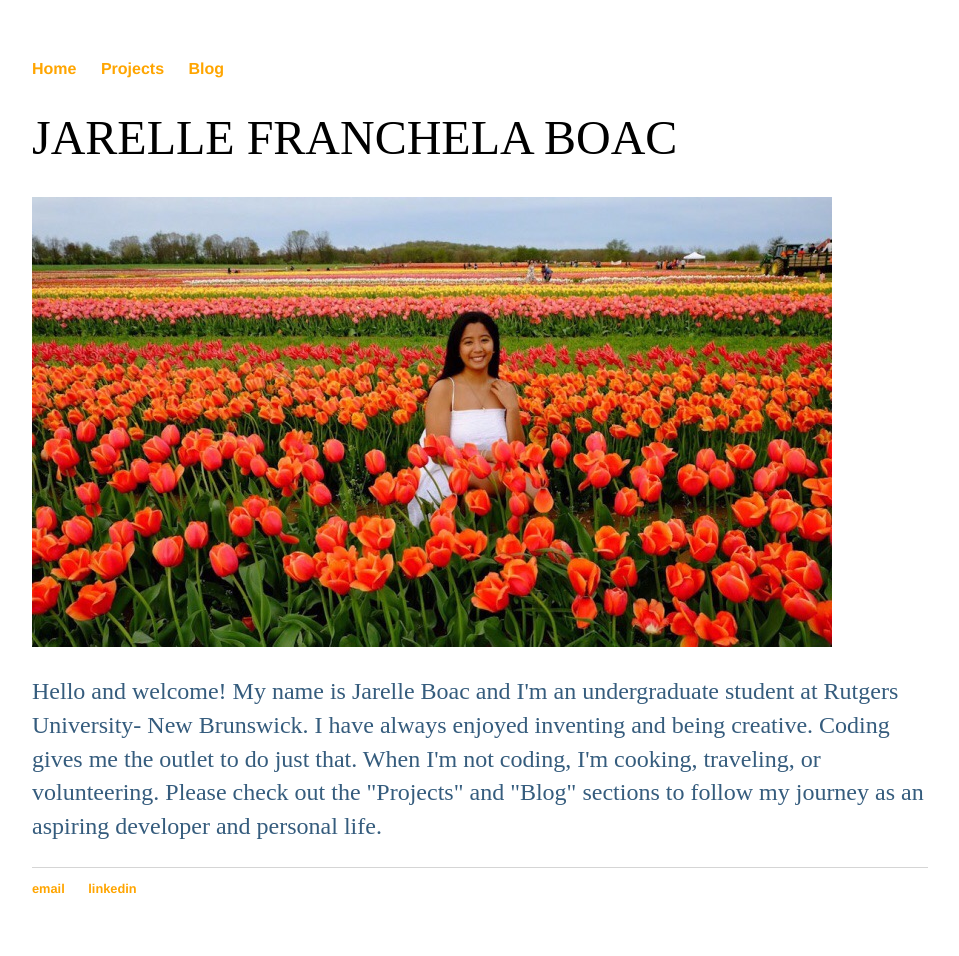
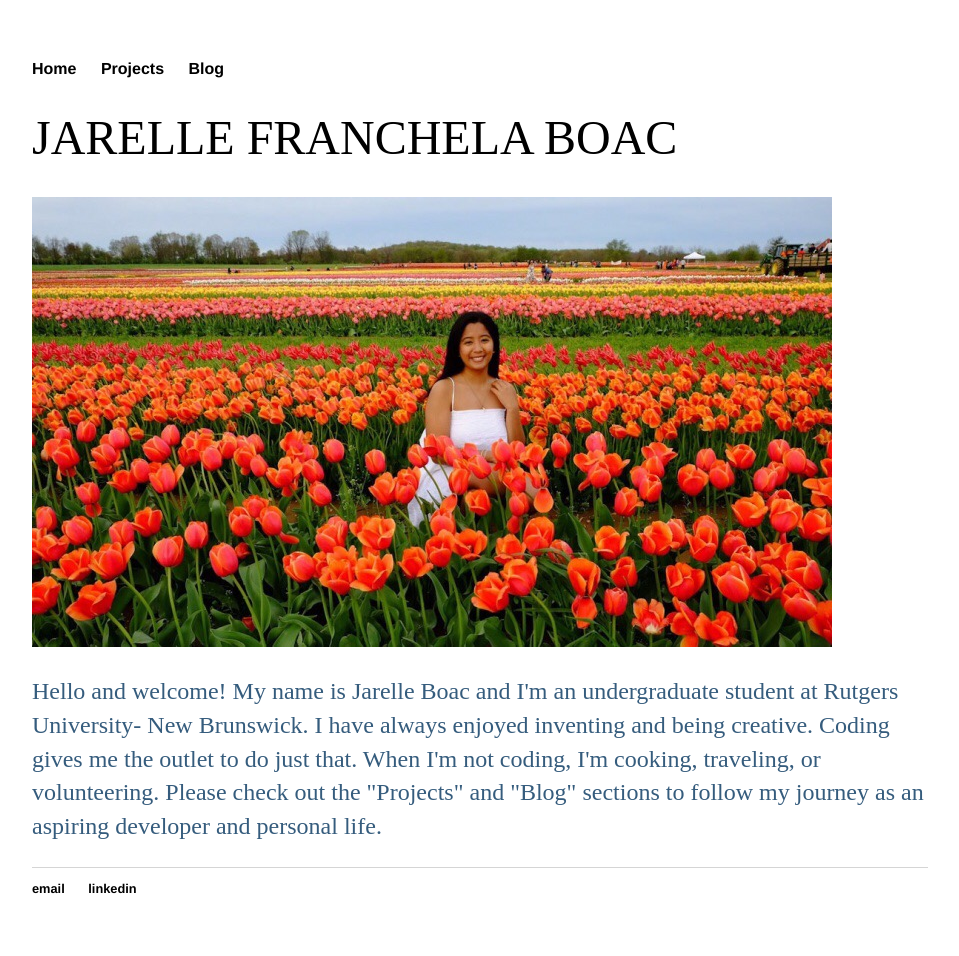
Before and after one commit to jarelle22/jarelleboac.github.io, a Jekyll site: the page built from index.html, in a window 1280 px wide. Shown: the whole page, without its empty margins (160-1119 px from the left). Built offline with Jekyll 4.4.1, drawn with Linux system fonts in a browser that asks for light colours.

Commit message:
change of color again

```diff
--- a/css/main.css
+++ b/css/main.css
@@ -16,7 +16,7 @@ nav ul li, footer ul li {
 }
 a {
     text-decoration: none;
-    color: #FFA500;
+    color: #000000;
 }
 a:hover {
     text-decoration: underline; /*when your cursor hovers over a link, it is underlined!*/
```
